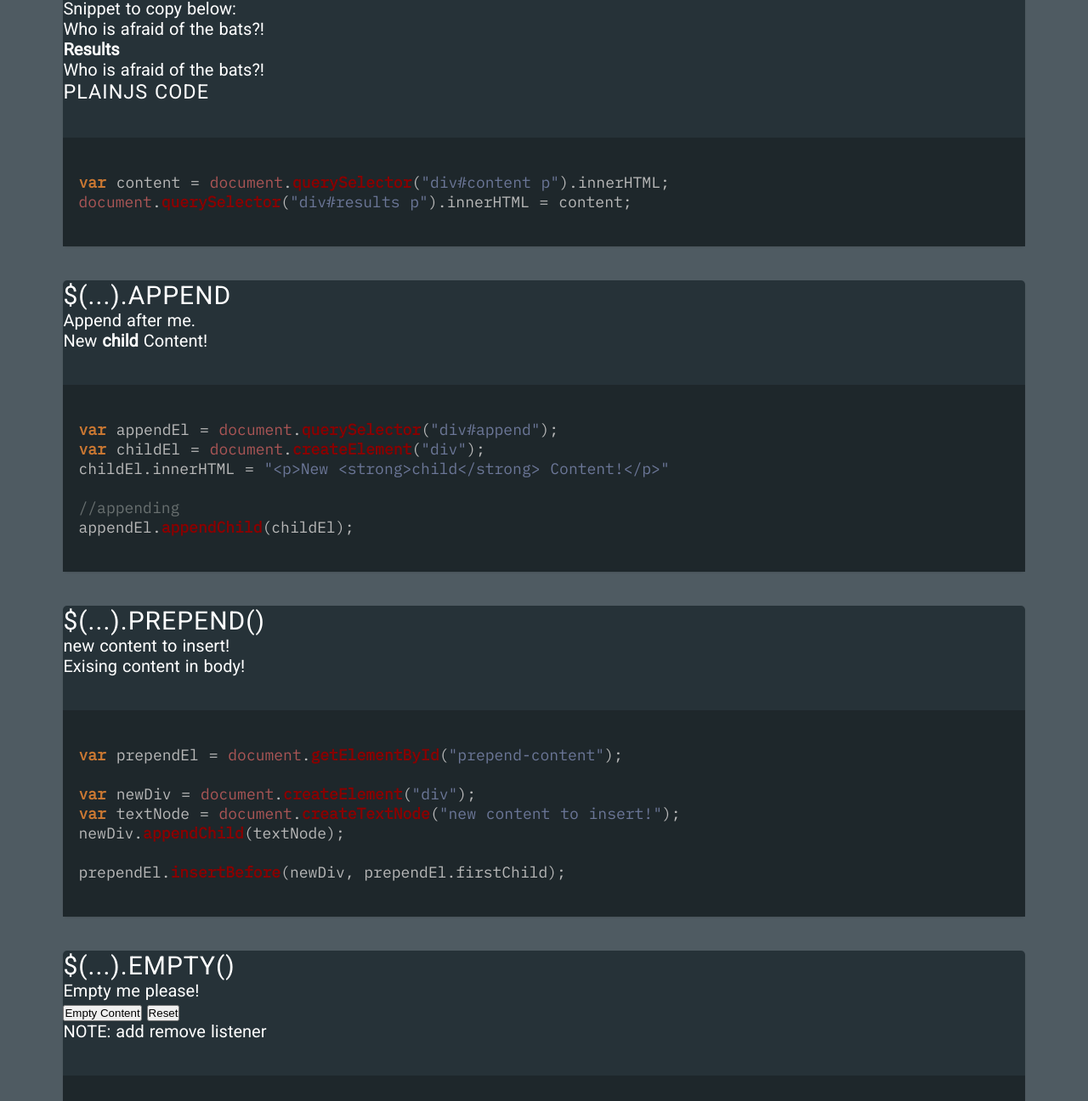
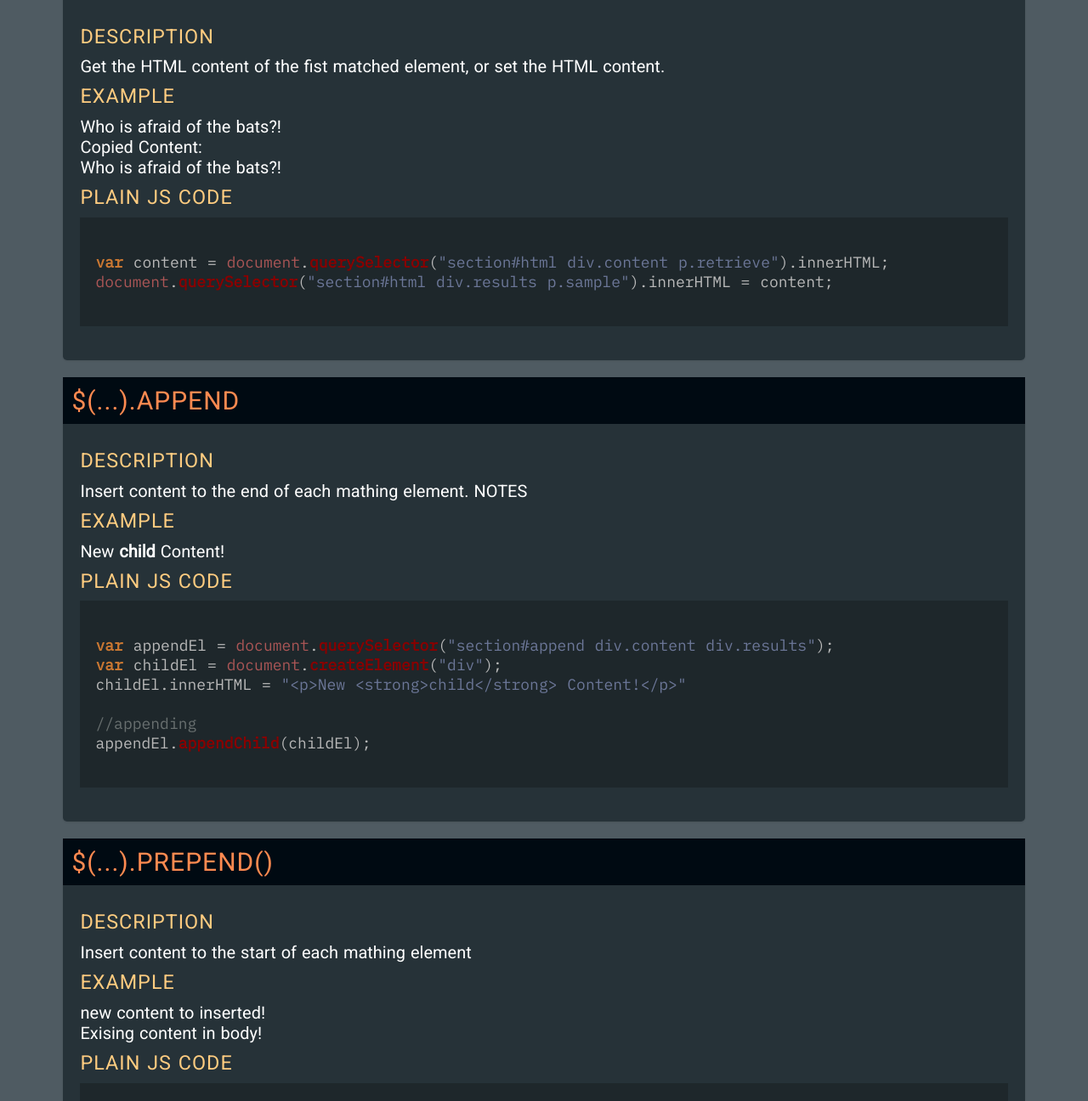
Before and after one commit to omarld/jqueryToPlainJS, a plain HTML site: page index.html in a window 1280 px wide. Shown: the part 525-1821 px from the top of the page at 85% size. Drawn offline with nearby package versions, Linux system fonts and the light colour scheme.

Commit message:
formatting rest of examples to match same template

```diff
--- a/index.html
+++ b/index.html
@@ -16,6 +16,7 @@
         <div class="content">
             <h3>Description</h3>
             <span>Check when document has been loaded.</span>
+            <h3>Plain JS Code</h3>
             <div class="results">
                 <pre><code>
 if(document.readyState === "complete" || (document.readyState !== "loading" && !document.documentElement.doScroll)){
@@ -26,38 +27,48 @@ if(document.readyState === "complete" || (document.readyState !== "loading" && !
                 </code></pre>
             </div>
         </div>
-
     </section>
     <section id="html">
+        <header>
             <h2>$(...).HTML()</h2>
-        <div id="html-content">
-            <h4 class="content-heading">Content</h4>
-            <span>Snippet to copy below:</span>
-            <p>Who is afraid of the bats?!</p>
-        </div>
-        <div id="results">
-            <h4 class="content-heading">Results</h4>
-            <p></p>
+        </header>
+        <div class="content">
+            <h3>Description</h3>
+            <span>Get the HTML content of the fist matched element, or set the HTML content.</span>
+
+            <div class="results">
+                <h3>Example</h3>
+                <p class="retrieve">Who is afraid of the bats?!</p>
+                <span>Copied Content: <p class="sample"></p></span>
             </div>
 
-        <h3>PlainJS Code</h3>
+            <h3>Plain JS Code</h3>
             <div>
                 <pre><code class="language-javascript">
-var content = document.querySelector("div#content p").innerHTML;
-document.querySelector("div#results p").innerHTML = content;
+var content = document.querySelector("section#html div.content p.retrieve").innerHTML;
+document.querySelector("section#html div.results p.sample").innerHTML = content;
                 </code></pre>
             </div>
+        </div>
+
 
     </section>
 
     <section id="append">
+        <header>
             <h2>$(...).Append</h2>
-        <div id="append-content">
-            <p>Append after me.</p>
+        </header>
+        <div class="content">
+            <h3>Description</h3>
+            <span>Insert content
+                to the end of each mathing element. NOTES</span>
+            <div class="results">
+                <h3>Example</h3>
             </div>
             <div>
+                <h3>Plain JS Code</h3>
                 <pre><code class="language-javascript">
-var appendEl = document.querySelector("div#append");
+var appendEl = document.querySelector("section#append div.content div.results");
 var childEl = document.createElement("div");
 childEl.innerHTML = "&ltp&gtNew &ltstrong&gtchild&lt/strong&gt Content!&lt/p&gt"
 
@@ -65,37 +76,53 @@ childEl.innerHTML = "&ltp&gtNew &ltstrong&gtchild&lt/strong&gt Content!&lt/p&gt"
 appendEl.appendChild(childEl);
                 </code></pre>
             </div>
+        </div>
     </section>
 
     <section id="prepend">
+        <header>
             <h2>$(...).prepend()</h2>
-        <div id="prepend-content">
-            <p>Exising content in body!</p>
-        </div>
+        </header>
+        <div class="content">
+            <h3>Description</h3>
+            <span>Insert content to the start of each mathing element</span>
+            <h3>Example</h3>
+            <p id="existing">Exising content in body!</p>
+            <div class="results"></div>
             <div>
+                <h3>Plain JS Code</h3>
                 <pre><code class="language-javascript">
-var prependEl = document.getElementById("prepend-content");
+var prependEl = document.querySelector("section#prepend div.content p#existing");
 
 var newDiv = document.createElement("div");
-var textNode = document.createTextNode("new content to insert!");
+var textNode = document.createTextNode("new content to inserted!");
 newDiv.appendChild(textNode);
 
 prependEl.insertBefore(newDiv, prependEl.firstChild);
                 </code></pre>
             </div>
+        </div>
+
     </section>
 
     <section id="empty">
+        <header>
             <h2>$(...).empty()</h2>
-        <div id="empty-content">
-            <p>Empty me please!</p>
-        </div>
-        <div>
+        </header>
+        <div class="content">
+            <h3>Description</h3>
+            <span>Remove all child nodes of the matched elements from the DOM.</span>
+            <h3>Example</h3>
+            <p id="empty-me">Empty me please!</p>
+            <div class="empty-buttons">
                 <button id="clear-me" onclick="utils.emptyContent()">Empty Content</button>
                 <button id="clear-me" onclick="utils.resetEmptyContent()">Reset</button>
                 <p>NOTE: add remove listener</p>
             </div>
+            <div class="results">
+            </div>
             <div>
+                <h3>Plain JS Code</h3>
                 <pre><code class="language-javascript">
 var contentEl = document.getElementById("empty-content");
 console.log("empty content");
@@ -105,17 +132,30 @@ while(contentEl.firstChild){
 }
                 </code></pre>
             </div>
+            <h3>Notes</h3>
+            <ul>
+                <li>add remove listener.</li>
+            </ul>
+        </div>
+
+
     </section>
 
     <section id="attr">
+        <header>
             <h2>$(...).Attr(name)</h2>
+        </header>
         <div id="attributes" class="content">
+            <h3>Description</h3>
+            <span>Get the value of an attribute of the first matched element, or add an attribute to matching elements.</span>
+
+            <h3>Example</h3>
             <input id="check1" type="checkbox" checked="checked">
             <label for="check1">Check me</label>
-        </div>
             <button onclick="utils.setChecked()">Toggle</button>
             <div class="results"></div>
             <div>
+                <h3>Plain JS Code</h3>
                 <pre><code class="javascript">
 var el = document.querySelector("div#attributes input#check1");
 var checkedAttr = el.getAttribute("checked");
@@ -125,7 +165,7 @@ var resultsEl = document.querySelector("section#attr div#results");
 resultsEl.innerHTML = `&ltp&gt checked: ${checkedAttr} - As Object: ${asObj.name}="${asObj.value}"&lt/p&gt
 
                 </code></pre>
-            <h3>Toggle</h2>
+                <h3>Toggle</h3>
                     <p>Change property</p>
                 <pre><code class="language-javascript">
 var el = document.querySelector("div#attributes input#check1");
@@ -138,20 +178,26 @@ el.checked = !el.checked;
                 <li>Element properties are created from attributes only if they are standard</li>
                 <li>Depending on the element the attributes available would be different</li>
             </ul>
+        </div>
+
+
+
     </section>
     <section id="value">
-        <h2>$(...).val()</h3>
+        <header>
+            <h2>$(...).val()</h2>
+        </header>
+
+        <div class="content">
             <h3>Description</h3>
             <span>Get the current value of the first matched element OR set the value.</span>
-        <div class="content">
+            <h3>Example</h3>
             First name: <input type="text" name="fname" placeholder="Enter Name"><br>
             Last name: <input type="text" name="lname" value="Wayne">
-        </div>
             <button id="btn-set-value" onclick="utils.value().set()">Set new Value</button>
-        <div class="results">
-
-        </div>
+            <div class="results"></div>
             <div>
+                <h3>Plain JS Code</h3>
                 <pre><code class="language-javascript">
 var contentEl = document.querySelector("section#value div.content");
 var lnameValue = contentEl.querySelector("input[name='lname']").value;
@@ -164,19 +210,25 @@ resultsEl.innerHTML = `&ltp&gtLast name = ${lnameValue}&lt/p&gt`;
             <ul>
                 <li>Notice when setting random value it overrides completely. Try entering something for first name, then click on 'Set new value'</li>
             </ul>
+        </div>
+
     </section>
     <section id="event-on">
+        <header>
             <h2>$(...).on() | $(...).off()</h2>
+        </header>
+        <div class="content">
             <h3>Description</h3>
             <span>Attach event handler to one or more elements. Or Remove event handler.</span>
-        <div class="content">
+            <h3>Example</h3>
             <input id="check-event" type="checkbox" checked="checked">
             <label for="check-event">Check me (using event)</label>
             <button id="btn-check-event">Toggle</button>
             <button id="btn-check-event-on">Turn On Toggle Event</button>
             <button id="btn-check-event-off">Turn Off Toggle Event</button>
-        </div>
-        <div class="results">
+            <div class="results"></div>
+            <div>
+                <h3>Plain JS Code</h3>
                 <pre><code>
 var inputEl = document.getElementById("check-event");
 var toggleBtn = document.getElementById("btn-check-event");
@@ -204,12 +256,18 @@ document.getElementById("btn-check-event-off").addEventListener("click", functio
                 <li>When removing event listener, the function reference has to be the same. Inline anonymous function will not work, since reference is different.</li>
                 <li>Unlike jQuery, for removing event you have to specify which event you want to remove. In jQuery no arguments would remove all, this case has to be handled manually.</li>
             </ul>
+        </div>
+
     </section>
     <section>
+        <header>
             <h2>$(...).toggle()</h2>
+        </header>
+
+        <div class="content">
             <h3>Description</h3>
             <span>Toggle display (display or hide) on matched elements.</span>
-        <div class="content">
+            <h3>Example</h3>
             <button id="toggle-image-visibility">Toggle Image Display</button>
             <button id="toggle-image-display">Toggle Image Display</button>
             <div id="image-to-toggle">
@@ -218,8 +276,9 @@ document.getElementById("btn-check-event-off").addEventListener("click", functio
             <div>
                 <p>Element Below Image!</p>
             </div>
-        </div>
-        <div class="results">
+            <div class="results"></div>
+            <div>
+                <h3>Plain JS Code</h3>
                 <pre><code>
 var imgEl = document.querySelector("#image-to-toggle img");
 document.getElementById("toggle-image-visibility").addEventListener("click", function(evt){
@@ -245,6 +304,8 @@ document.getElementById("toggle-image-display").addEventListener("click", functi
                 <li>You can either use 'visbility' (doesn't affect layout) attribute or 'display'(affects layout).</li>
                 <li>This does not handle animation that jQuery does as an additional feature. But that can easily be done with plain old CSS.</li>
             </ul>
+        </div>
+
     </section>
     <!-- main script-->
     <script src="main.js"></script>
--- a/main.js
+++ b/main.js
@@ -32,14 +32,14 @@ var utils = {
         this.toggleImageDisplay();
     },
     getHtml : function(){
-        var content = document.querySelector("div#html-content p").innerHTML;
-        document.querySelector("div#results p").innerHTML = content;
+        var content = document.querySelector("section#html div.content p.retrieve").innerHTML;
+        document.querySelector("section#html div.results p.sample").innerHTML = content;
         //NOTE on inserting script tag .. in jQuery you need to use .text() instead.
         // for plain JS you need to create an script element and append, more on this later.
     },
 
     appendResults : function(){
-        var appendEl = document.querySelector("div#append-content");
+        var appendEl = document.querySelector("section#append div.content div.results");
         var childEl = document.createElement("div");
         childEl.innerHTML = "<p>New <strong>child</strong> Content!</p>"
 
@@ -48,17 +48,17 @@ var utils = {
     },
 
     prependResults: function(){
-        var prependEl = document.getElementById("prepend-content");
+        var prependEl = document.querySelector("section#prepend div.content p#existing");
 
         var newDiv = document.createElement("div");
-        var textNode = document.createTextNode("new content to insert!");
+        var textNode = document.createTextNode("new content to inserted!");
         newDiv.appendChild(textNode);
 
         prependEl.insertBefore(newDiv, prependEl.firstChild);
     },
 
     emptyContent: function(){
-        var contentEl = document.getElementById("empty-content");
+        var contentEl = document.getElementById("empty-me");
         console.log("empty content");
         contentEl.innerHtml = "";
         while(contentEl.firstChild){
@@ -67,7 +67,7 @@ var utils = {
     },
 
     resetEmptyContent: function(){
-        var contentEl = document.getElementById("empty-content");
+        var contentEl = document.getElementById("empty-me");
         contentEl.innerHTML = "<p>Empty me please!</p>"
     },
 
--- a/styles.css
+++ b/styles.css
@@ -75,13 +75,17 @@ section {
 }
 
 section header h2{
-    color: #ffcc80;
+    color: #ff8a50;
 }
 
 section div.content {
     padding: 20px;
 }
 
+div.content h3 {
+    color: #ffcc80;
+    line-height: 2em;
+}
 /*
     Code
 */
@@ -100,7 +104,7 @@ section div.content {
 }
 
 pre {
-    margin: 40px 0;
+    margin: 0 0 20px;
 }
 
 pre code {
```
Lines whose indentation alone changed are shown as unchanged.
